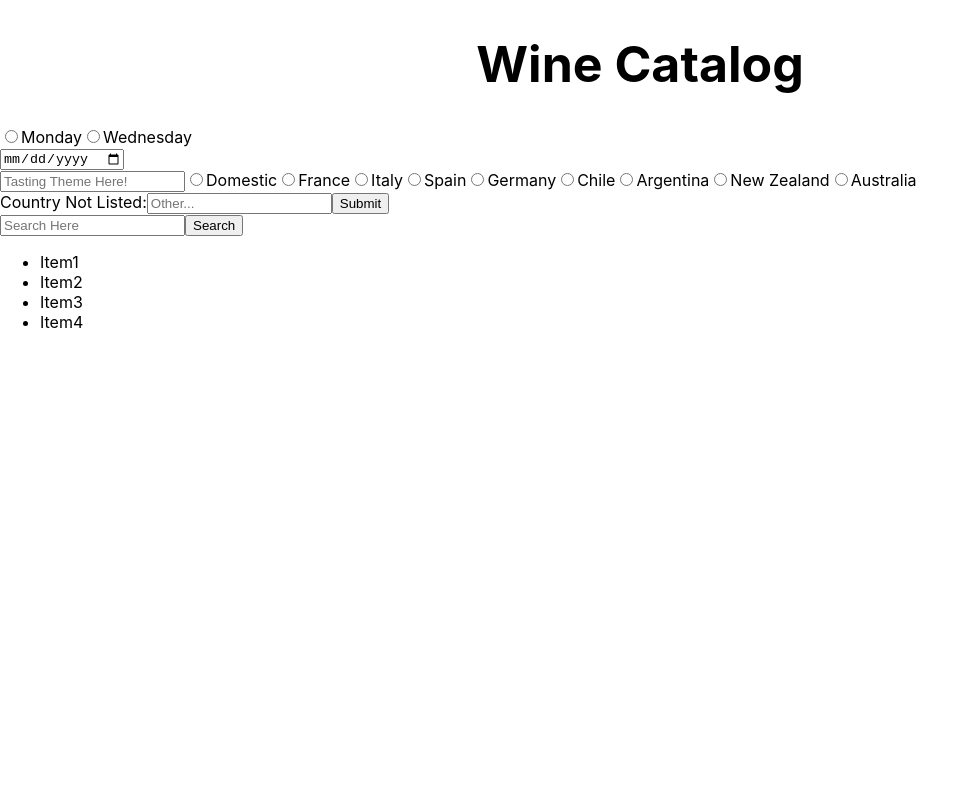
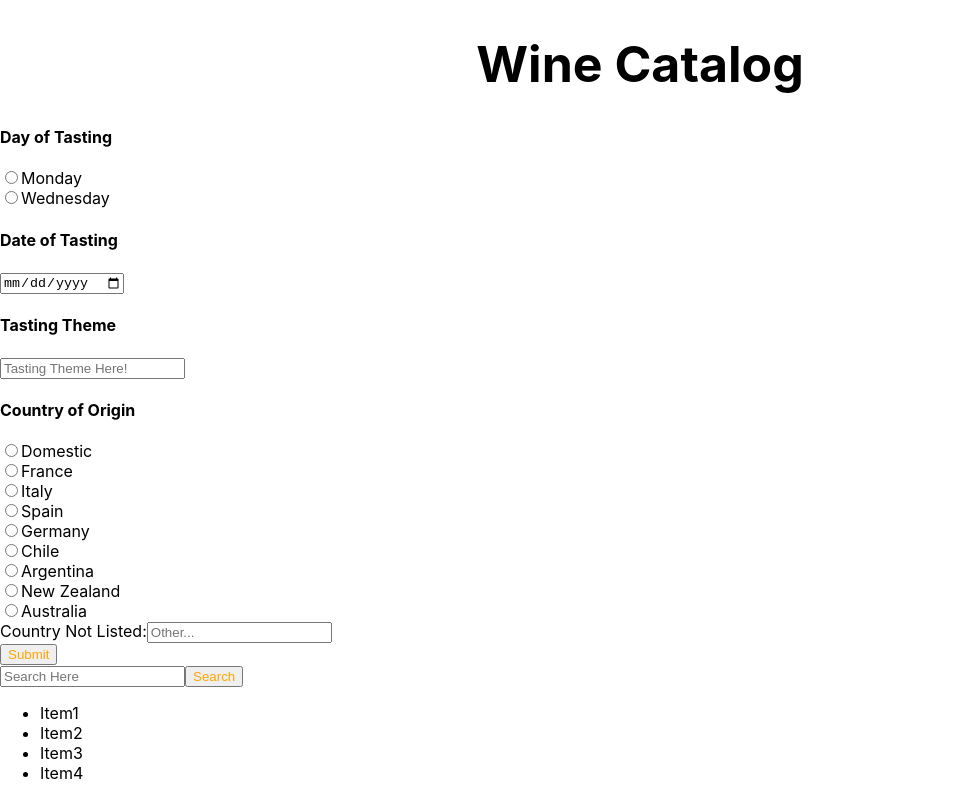
Before and after one commit to Awood549/wine-catalog, a React (Create React App) app: page / in a window 1280 px wide. Shown: the whole page, without its empty margins (0-979 px from the left). Built offline with nearby package versions, Linux system fonts and the light colour scheme.

Commit message:
last minute small style addition, bedtime now

```diff
--- a/src/form/InputWines.js
+++ b/src/form/InputWines.js
@@ -26,7 +26,8 @@ import './forms.css'
   }
 
   return(
-
+    <>
+    <h4>Day of Tasting</h4>
     <form onSubmit = {handleSubmit}>
       <label htmlFor = 'monday'>
       <input onChange = {handleChange} type = 'radio' id='monday' name='day' value = 'monday' ></input>
@@ -34,13 +35,11 @@ import './forms.css'
       <label htmlFor= 'wednesday'>
       <input onChange = {handleChange} type= 'radio' id= 'wednesday' name='day'  value = 'wednesday'></input>
          Wednesday</label>
-      <br></br>
-
+      <h4>Date of Tasting</h4>
       <input onChange = {handleChange} type = 'date' id = 'date' name = 'date'></input>
-      <br></br>
-
+      <h4>Tasting Theme</h4>
       <input onChange = {handleChange} type= 'text' placeholder = 'Tasting Theme Here!' id = 'theme' name = 'theme' ></input>
-
+      <h4>Country of Origin</h4>
       <label>
       <input className='countryRadio' onChange = {handleChange}  type= 'radio' name= 'country' value= 'domestic'></input>Domestic
       </label>
@@ -66,16 +65,15 @@ import './forms.css'
       <input className='countryRadio' onChange = {handleChange}  type= 'radio' name= 'country' value= 'newZealand'></input>New Zealand
       </label>
       <label>
-      <input className='countryRadio' onChange = {handleChange}  type= 'radio' name= 'country' value= 'australia'></input>
-      </label>Australia
-      <br></br>
+      <input className='countryRadio' onChange = {handleChange}  type= 'radio' name= 'country' value= 'australia'></input>Australia
+      </label>
       <label> Country Not Listed:
       <input onChange = {handleChange}  type= 'text' name= 'country' placeholder= 'Other...'></input>
       </label>
 
       <button> Submit </button>
       </form>
-
+      </>
   )
 }
 
--- a/src/form/forms.css
+++ b/src/form/forms.css
@@ -1,3 +1,6 @@
-*{
-  color:black
+button{
+  color:orange
 }
+label{
+    display: block;
+}
```
